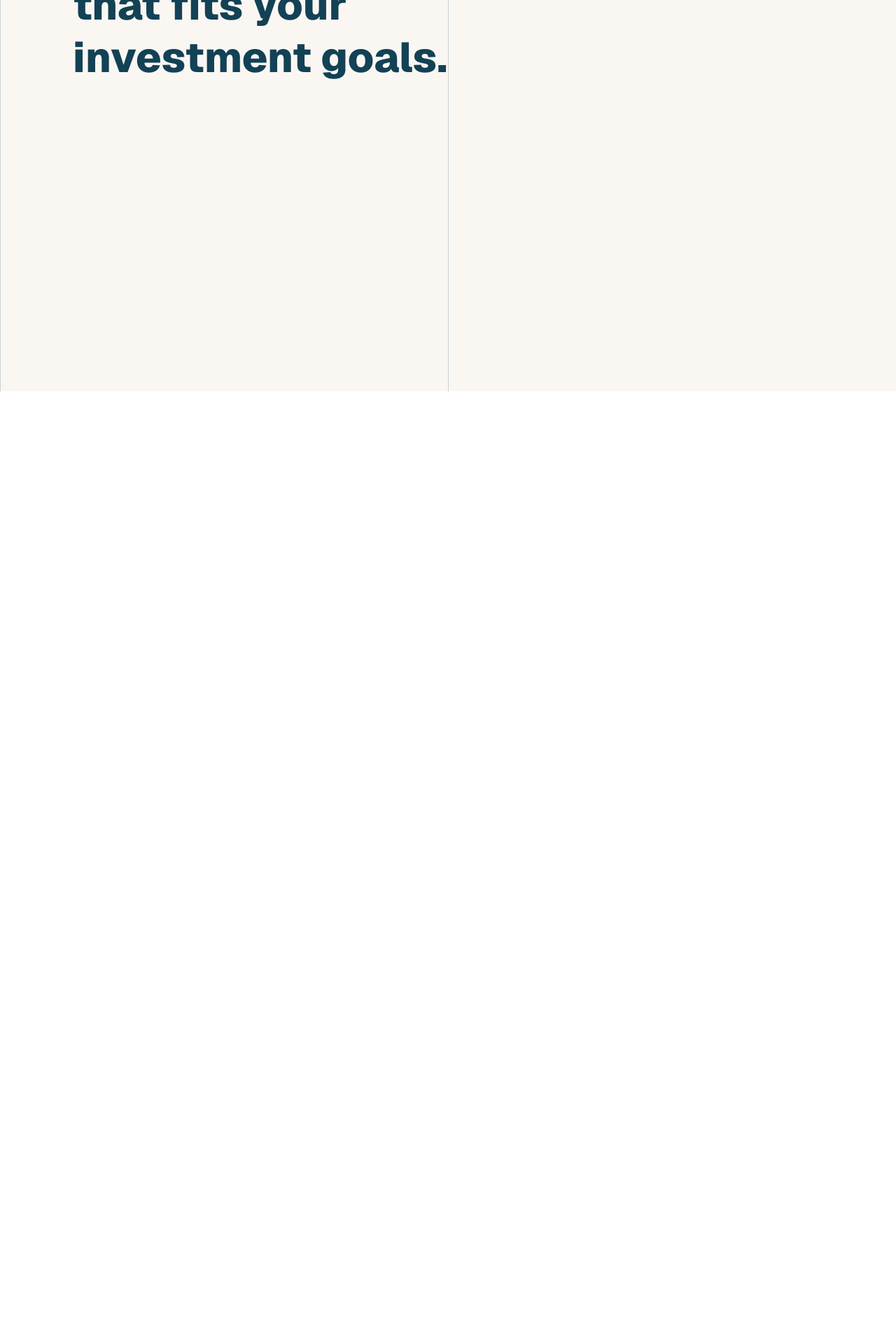
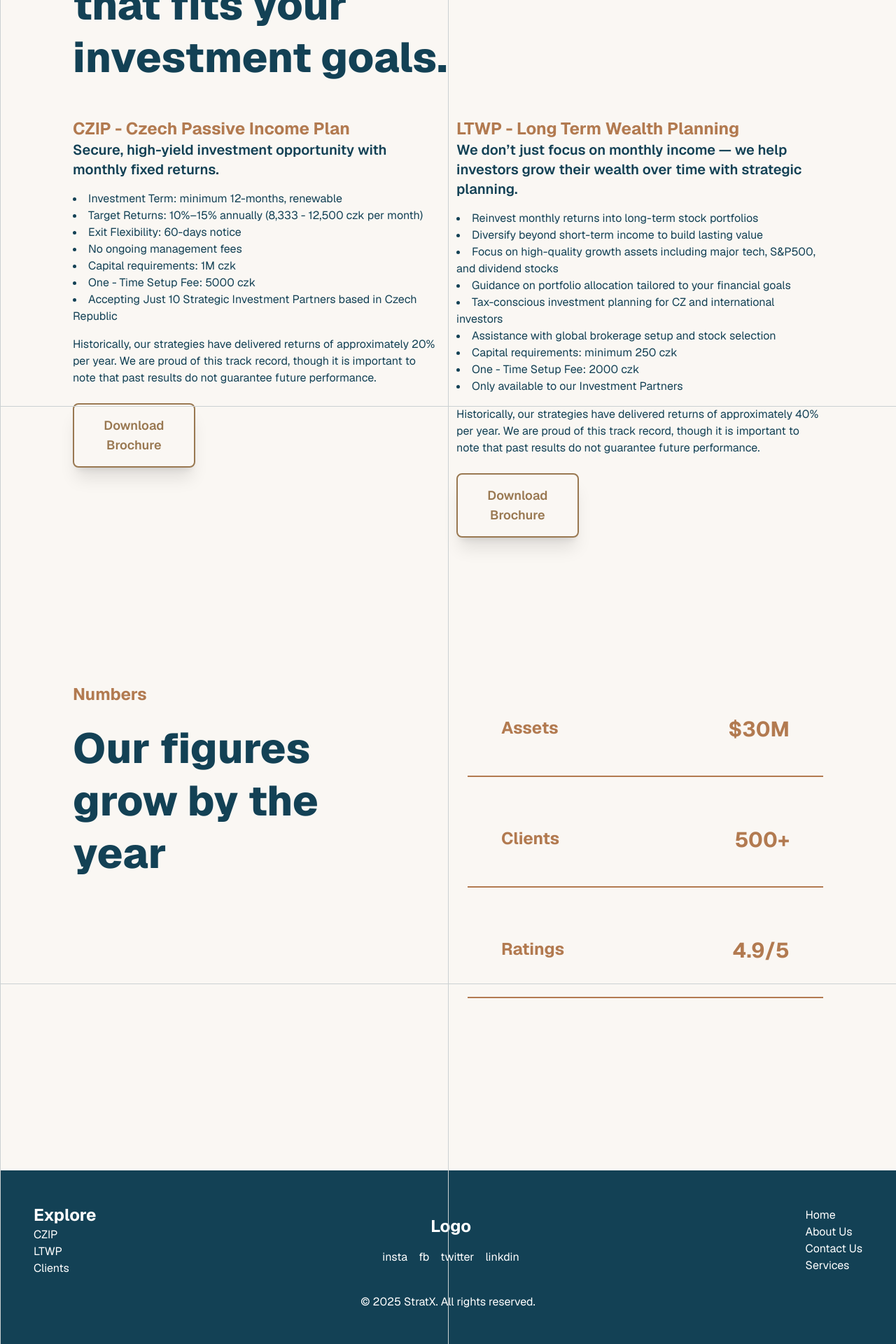
Before and after one commit to vishal-sanap/stratx, a Next.js app: page / in a window 1280 px wide. Shown: the part 3920-5840 px from the top of the page at 70% size. Before the commit the page ends 4479 px from the top, so only its background shows below. Built offline with nearby package versions, Linux system fonts and the light colour scheme.

Commit message:
first final draft

```diff
--- /dev/null
+++ b/src/app/components/footer.js
@@ -0,0 +1,36 @@
+export default function Footer() {
+    return (
+      <footer className="w-full bg-[#134155] text-white p-6 sm:p-12">
+        <div className="container mx-auto flex md:flex-row justify-between items-center mb-6">
+            <div>
+                <h2 className="text-2xl font-bold">Explore</h2>
+                <ul>
+                    <li>CZIP</li>
+                    <li>LTWP</li>
+                    <li>Clients</li>
+                </ul>
+            </div>
+            <div className="flex flex-col items-center gap-4">
+                <h2 className="text-2xl font-bold">Logo</h2>
+                <ul className="flex gap-4">
+                    <li>insta</li>
+                    <li>fb</li>
+                    <li>twitter</li>
+                    <li>linkdin</li>
+                </ul>
+            </div>
+            <div>
+                <ul>
+                    <li>Home</li>
+                    <li>About Us</li>
+                    <li>Contact Us</li>
+                    <li>Services</li>
+                </ul>
+            </div>
+        </div>
+        <div className="container mx-auto text-center">
+          <p className="text-sm sm:text-base">&copy; {new Date().getFullYear()} StratX. All rights reserved.</p>
+        </div>
+      </footer>
+    );
+}
--- /dev/null
+++ b/src/app/components/numbers.js
@@ -0,0 +1,28 @@
+export default function Numbers() {
+  return (
+    <div className="w-full min-h-[100vh] flex text-white p-6 sm:p-26 gap-14 bg-[#FAF7F3]">
+      <div className="w-1/2">
+        <div className="flex flex-col gap-6 w-3/4">
+          <h2 className="text-2xl font-bold text-[#B27A50]">Numbers</h2>
+          <p className="text-5xl sm:text-6xl font-extrabold leading-tight text-[#134155]">
+            Our figures grow by the year
+          </p>
+        </div>
+      </div>
+      <div className="w-1/2 flex flex-col gap-6">
+        <div className="flex justify-between p-12 border-b-2 border-[#B27A50]">
+          <h2 className="text-2xl font-bold text-[#B27A50]">Assets</h2>
+          <h1 className="text-3xl font-bold text-[#B27A50]">$30M</h1>
+        </div>
+        <div className="flex justify-between p-12 border-b-2 border-[#B27A50]">
+          <h2 className="text-2xl font-bold text-[#B27A50]">Clients</h2>
+          <h1 className="text-3xl font-bold text-[#B27A50]">500+</h1>
+        </div>
+        <div className="flex justify-between p-12 border-b-2 border-[#B27A50]">
+          <h2 className="text-2xl font-bold text-[#B27A50]">Ratings</h2>
+          <h1 className="text-3xl font-bold text-[#B27A50]">4.9/5</h1>
+        </div>
+      </div>
+    </div>
+  );
+}
--- a/src/app/components/plans.js
+++ b/src/app/components/plans.js
@@ -8,6 +8,77 @@ export default function Plan() {
           Choose a plan that fits your investment goals.
         </p>
       </div>
+      <div className="flex gap-6 mt-12">
+        <div>
+          <h2 className="text-2xl font-bold text-[#B27A50]">
+            CZIP - Czech Passive Income Plan
+          </h2>
+          <h3 className="text-[#134155] text-lg sm:text-xl font-semibold mb-4">
+            Secure, high-yield investment opportunity with monthly fixed
+            returns.
+          </h3>
+          <ul className="list-disc list-inside text-[#134155] mb-4">
+            <li>Investment Term: minimum 12-months, renewable</li>
+            <li>
+              Target Returns: 10%–15% annually (8,333 - 12,500 czk per month)
+            </li>
+            <li>Exit Flexibility: 60-days notice</li>
+            <li>No ongoing management fees</li>
+            <li>Capital requirements: 1M czk</li>
+            <li>One - Time Setup Fee: 5000 czk</li>
+            <li>
+              Accepting Just 10 Strategic Investment Partners based in Czech
+              Republic
+            </li>
+          </ul>
+          <p className="text-[#134155]">
+            Historically, our strategies have delivered returns of approximately
+            20% per year. We are proud of this track record, though it is
+            important to note that past results do not guarantee future
+            performance.
+          </p>
+          <button className="w-1/3 mt-6 px-8 py-4 text-lg font-semibold rounded-lg shadow-xl bg-transparent text-[#997851] border-2 border-[#997851] transition duration-300 ease-in-out transform hover:scale-[1.02] hover:bg-[#997851] hover:text-white hover:border-[#997851] focus:outline-none focus:ring-4 focus:ring-[#997851]/50">
+          Download Brochure
+        </button>
         </div>
-    )
+        <div>
+          <h2 className="text-2xl font-bold text-[#B27A50]">
+            LTWP - Long Term Wealth Planning
+          </h2>
+          <h3 className="text-[#134155] text-lg sm:text-xl font-semibold mb-4">
+            We don’t just focus on monthly income — we help investors grow their
+            wealth over time with strategic planning.
+          </h3>
+          <ul className="list-disc list-inside text-[#134155] mb-4">
+            <li>Reinvest monthly returns into long-term stock portfolios</li>
+            <li>Diversify beyond short-term income to build lasting value</li>
+            <li>
+              Focus on high-quality growth assets including major tech, S&P500,
+              and dividend stocks
+            </li>
+            <li>
+              Guidance on portfolio allocation tailored to your financial goals
+            </li>
+            <li>
+              Tax-conscious investment planning for CZ and international
+              investors
+            </li>
+            <li>Assistance with global brokerage setup and stock selection</li>
+            <li>Capital requirements: minimum 250 czk</li>
+            <li>One - Time Setup Fee: 2000 czk</li>
+            <li>Only available to our Investment Partners</li>
+          </ul>
+          <p className="text-[#134155]">
+            Historically, our strategies have delivered returns of approximately
+            40% per year. We are proud of this track record, though it is
+            important to note that past results do not guarantee future
+            performance.
+          </p>
+          <button className="w-1/3 mt-6 px-8 py-4 text-lg font-semibold rounded-lg shadow-xl bg-transparent text-[#997851] border-2 border-[#997851] transition duration-300 ease-in-out transform hover:scale-[1.02] hover:bg-[#997851] hover:text-white hover:border-[#997851] focus:outline-none focus:ring-4 focus:ring-[#997851]/50">
+          Download Brochure
+        </button>
+        </div>
+      </div>
+    </div>
+  );
 }
--- a/src/app/page.js
+++ b/src/app/page.js
@@ -1,6 +1,8 @@
 import About from "./components/about";
+import Footer from "./components/footer";
 import Header from "./components/header";
 import Hero from "./components/hero";
+import Numbers from "./components/numbers";
 import Plan from "./components/plans";
 import Service from "./components/services";
 
@@ -12,6 +14,8 @@ export default function Home() {
         <About />
         <Service />
         <Plan />
+        <Numbers />
+        <Footer />
     </div>
   );
 }
```
Lines whose indentation alone changed are shown as unchanged.
